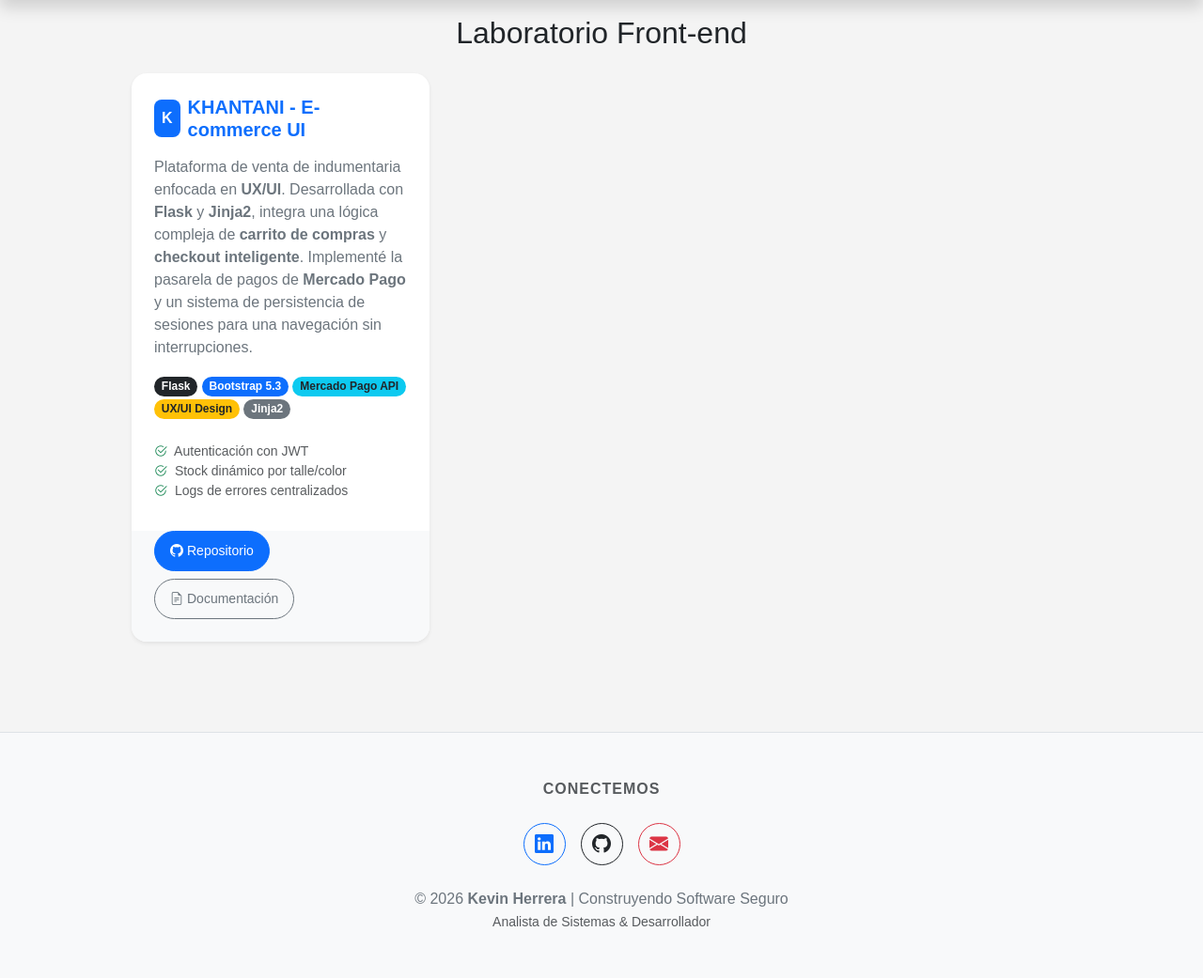
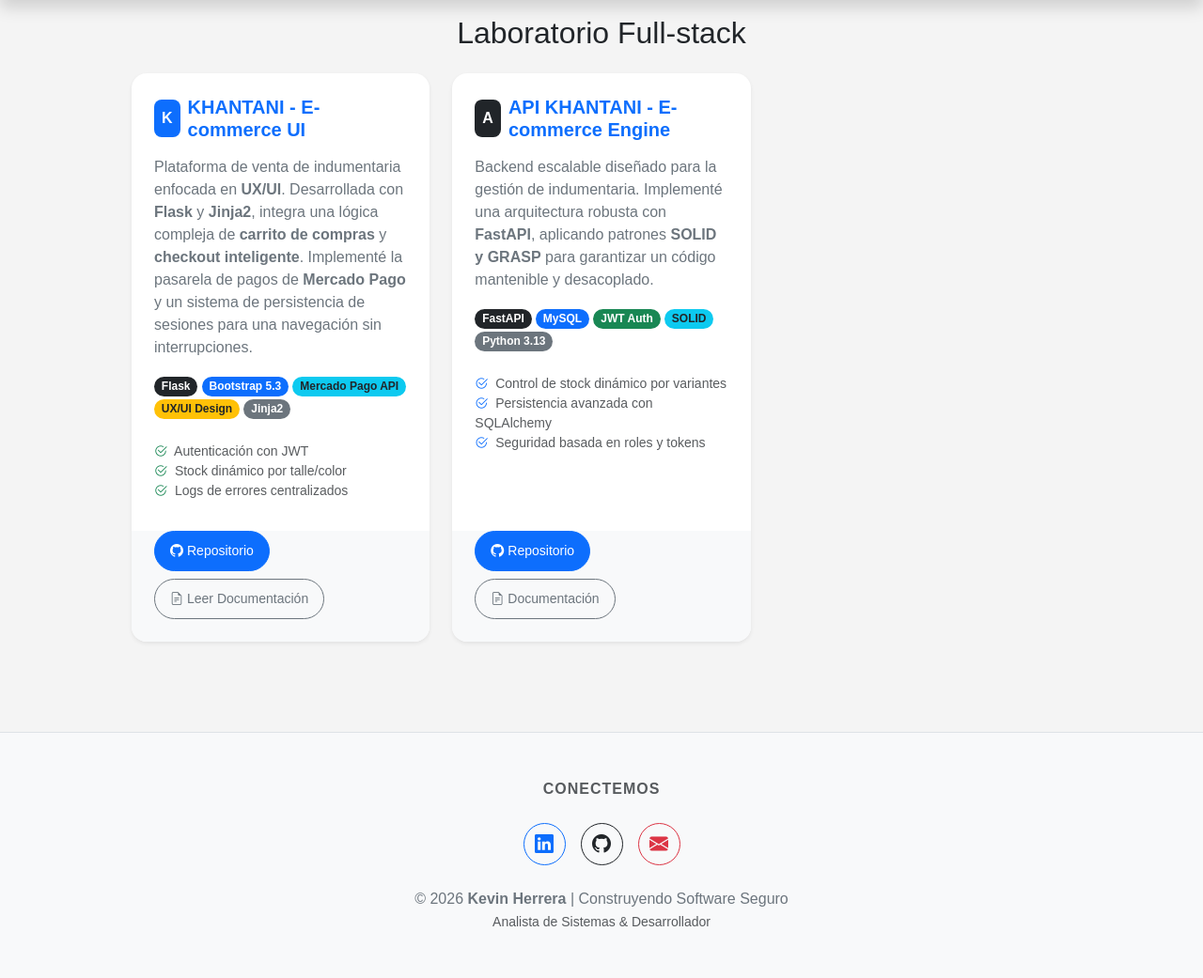
Before and after one commit to kvnn04/django-docker-nginx-portfolio, a Django app: page /proyectos/fullstack in a window 1280 px wide. Shown: the part 56-1097 px from the top of the page at 94% size. Run offline with Django 5.2, Linux system fonts and the light colour scheme.

Commit message:
fix: refactorizacion de codigo y mejora de visual

```diff
--- a/proyectos/templates/proyectos/backend.html
+++ b/proyectos/templates/proyectos/backend.html
@@ -37,14 +37,14 @@
 
         <div class="card-footer bg-light border-0 mt-2 p-4 pt-0 d-flex flex-wrap gap-2 align-items-center">
             <a href="https://github.com/kvnn04/APIKaminari" target="_blank"
-            class="btn btn-dark btn-sm px-3 rounded-pill d-inline-flex align-items-center">
+            class="btn btn-primary btn-sm px-3 rounded-pill d-inline-flex align-items-center">
                 <i class="bi bi-github me-1"></i>
-                <span>Infra Repo</span>
+                <span>Repositorio</span>
             </a>
             <a href="https://docs.google.com/document/d/1g31WMuzXVAOoPIyzQsrFJ4_TyTjMczjX3QBy0hOXexs/edit?usp=sharing" target="_blank"
             class="btn btn-outline-secondary btn-sm px-3 rounded-pill d-inline-flex align-items-center">
                 <i class="bi bi-file-earmark-text me-1"></i>
-                <span>Documentación</span>
+                <span>Leer Documentación</span>
             </a>
         </div>
     </div>
--- a/proyectos/templates/proyectos/base_de_datos.html
+++ b/proyectos/templates/proyectos/base_de_datos.html
@@ -80,7 +80,7 @@
             <a href="https://docs.google.com/document/d/1g31WMuzXVAOoPIyzQsrFJ4_TyTjMczjX3QBy0hOXexs/edit?usp=sharing" target="_blank"
             class="btn btn-outline-secondary btn-sm px-3 rounded-pill d-inline-flex align-items-center">
                 <i class="bi bi-file-earmark-text me-1"></i>
-                <span>Documentación</span>
+                <span>Leer Documentación</span>
             </a>
         </div>
     </div>
--- a/proyectos/templates/proyectos/frontend.html
+++ b/proyectos/templates/proyectos/frontend.html
@@ -44,7 +44,7 @@
                     <a href="https://docs.google.com/document/d/17nWm1f5oAoxKf2vJK8UgGyVYW585SaMd8P7E5ueLkLE/edit?usp=sharing" target="_blank"
                     class="btn btn-outline-secondary btn-sm px-3 rounded-pill d-inline-flex align-items-center">
                         <i class="bi bi-file-earmark-text me-1"></i>
-                        <span>Documentación</span>
+                        <span>Leer Documentación</span>
                     </a>
                 </div>
             </div>
--- a/proyectos/templates/proyectos/fullstack.html
+++ b/proyectos/templates/proyectos/fullstack.html
@@ -4,7 +4,7 @@
 
 {% block content %}
 <div class="py-5">
-    <h2 class="mb-4 text-center">Laboratorio Front-end</h2>
+    <h2 class="mb-4 text-center">Laboratorio Full-stack</h2>
 
     <div class="row row-cols-1 row-cols-md-3 g-4">
 
@@ -44,11 +44,52 @@
                     <a href="https://docs.google.com/document/d/17nWm1f5oAoxKf2vJK8UgGyVYW585SaMd8P7E5ueLkLE/edit?usp=sharing" target="_blank"
                     class="btn btn-outline-secondary btn-sm px-3 rounded-pill d-inline-flex align-items-center">
                         <i class="bi bi-file-earmark-text me-1"></i>
-                        <span>Documentación</span>
+                        <span>Leer Documentación</span>
                     </a>
                 </div>
             </div>
         </div>
+        <div class="col">
+    <div class="card h-100 shadow-sm border-0 rounded-4 overflow-hidden">
+        <div class="card-body p-4">
+            <div class="d-flex align-items-center mb-3">
+                <span class="p-2 bg-dark text-white rounded-3 me-2 fw-bold">A</span>
+                <h5 class="card-title text-primary fw-bold mb-0">API KHANTANI - E-commerce Engine</h5>
+            </div>
+
+            <p class="card-text text-secondary">
+                Backend escalable diseñado para la gestión de indumentaria. Implementé una arquitectura robusta con <strong>FastAPI</strong>, aplicando patrones <strong>SOLID y GRASP</strong> para garantizar un código mantenible y desacoplado.
+            </p>
+
+            <div class="mb-4">
+                <span class="badge rounded-pill bg-dark">FastAPI</span>
+                <span class="badge rounded-pill bg-primary">MySQL</span>
+                <span class="badge rounded-pill bg-success">JWT Auth</span>
+                <span class="badge rounded-pill bg-info text-dark">SOLID</span>
+                <span class="badge rounded-pill bg-secondary">Python 3.13</span>
+            </div>
+
+            <ul class="list-unstyled small text-muted mb-0">
+                <li><i class="bi bi-check2-circle text-primary me-1"></i> Control de stock dinámico por variantes</li>
+                <li><i class="bi bi-check2-circle text-primary me-1"></i> Persistencia avanzada con SQLAlchemy</li>
+                <li><i class="bi bi-check2-circle text-primary me-1"></i> Seguridad basada en roles y tokens</li>
+            </ul>
+        </div>
+
+        <div class="card-footer bg-light border-0 mt-2 p-4 pt-0 d-flex flex-wrap gap-2 align-items-center">
+            <a href="https://github.com/kvnn04/APIKaminari" target="_blank"
+            class="btn btn-primary btn-sm px-3 rounded-pill d-inline-flex align-items-center">
+                <i class="bi bi-github me-1"></i>
+                <span>Repositorio</span>
+            </a>
+            <a href="https://docs.google.com/document/d/1g31WMuzXVAOoPIyzQsrFJ4_TyTjMczjX3QBy0hOXexs/edit?usp=sharing" target="_blank"
+            class="btn btn-outline-secondary btn-sm px-3 rounded-pill d-inline-flex align-items-center">
+                <i class="bi bi-file-earmark-text me-1"></i>
+                <span>Documentación</span>
+            </a>
+        </div>
+    </div>
+</div>
         <!-- <div class="col">
             <div class="card h-100 shadow-sm">
                 <div class="card-body">
```
Also changed, not shown: proyectos/templates/proyectos/devops.html (+14 -2 lines).
